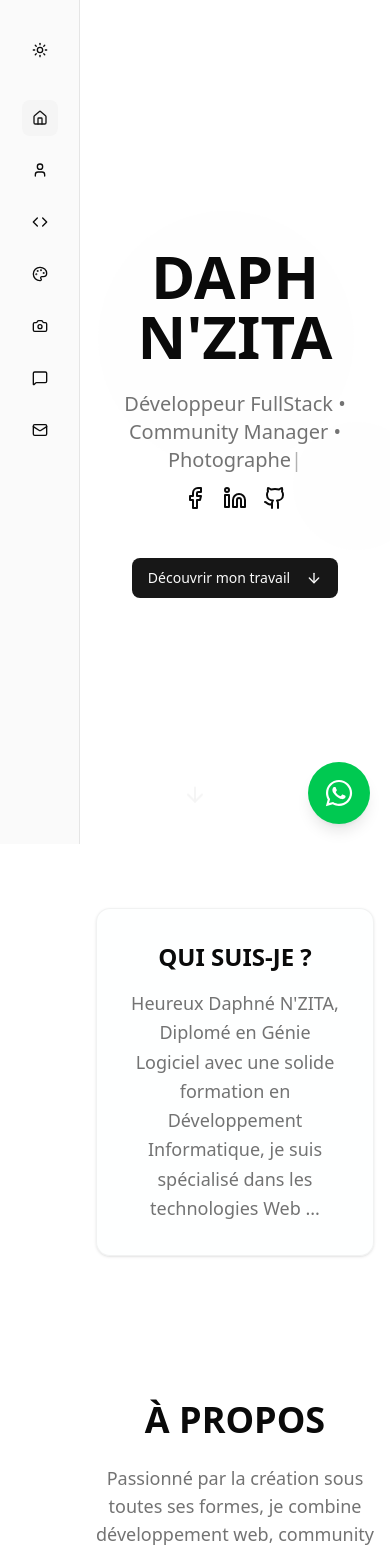
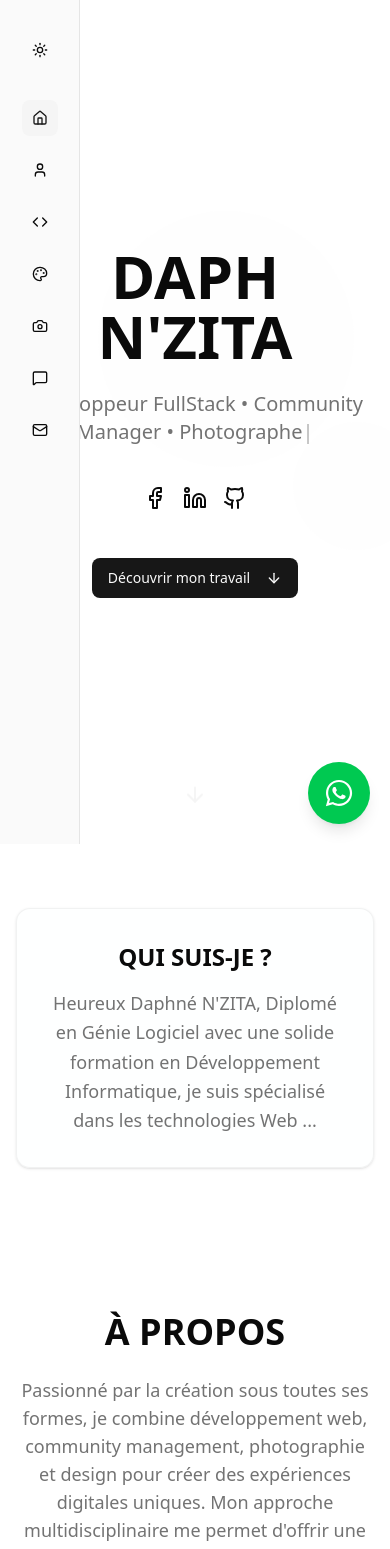
Before and after one commit to Dapheureux/HeureuxDaphneNzita, a Next.js app: page / in a window 390 px wide. Shown: the top 1549 px of the page. Built offline with nearby package versions, Linux system fonts and the light colour scheme.

Commit message:
11:08 19/02/26

```diff
--- a/components/about-section.tsx
+++ b/components/about-section.tsx
@@ -25,7 +25,7 @@ export function AboutSection() {
   ]
 
   return (
-    <section id="apropos" className="min-h-screen py-20 ml-20">
+    <section id="apropos" className="min-h-screen py-20 ml-0 md:ml-20">
       <div className="container mx-auto px-4">
         <div className="text-center mb-16 animate-fade-in-up">
           <h2 className="font-anton text-4xl md:text-6xl font-bold mb-6">À PROPOS</h2>
--- a/components/community-section.tsx
+++ b/components/community-section.tsx
@@ -39,7 +39,7 @@ export function CommunitySection() {
   ]
 
   return (
-    <section id="community" className="min-h-screen py-20 ml-20 bg-muted/30">
+    <section id="community" className="min-h-screen py-20 ml-0 md:ml-20 bg-muted/30">
       <div className="container mx-auto px-4">
         <div className="text-center mb-16 animate-fade-in-up">
           <h2 className="font-anton text-4xl md:text-6xl font-bold mb-6">COMMUNITY MANAGEMENT</h2>
--- a/components/contact-section.tsx
+++ b/components/contact-section.tsx
@@ -52,7 +52,7 @@ export function ContactSection() {
   ]
 
   return (
-    <section id="contact" className="min-h-screen py-20 ml-20">
+    <section id="contact" className="min-h-screen py-20 ml-0 md:ml-20">
       <div className="container mx-auto px-4">
         <div className="text-center mb-16 animate-fade-in-up">
           <h2 className="font-anton text-4xl md:text-6xl font-bold mb-6">CONTACT</h2>
--- a/components/design-section.tsx
+++ b/components/design-section.tsx
@@ -61,7 +61,7 @@ export function DesignSection() {
     activeFilter === "Tous" ? designs : designs.filter((design) => design.category === activeFilter)
 
   return (
-    <section id="design" className="min-h-screen py-20 ml-20">
+    <section id="design" className="min-h-screen py-20 ml-0 md:ml-20">
       <div className="container mx-auto px-4">
         <div className="text-center mb-16 animate-fade-in-up">
           <h2 className="font-anton text-4xl md:text-6xl font-bold mb-6">DESIGN</h2>
--- a/components/development-section.tsx
+++ b/components/development-section.tsx
@@ -95,7 +95,7 @@ export function DevelopmentSection() {
   }
 
   return (
-    <section id="developpement" className="min-h-screen py-20 ml-20 bg-muted/30">
+    <section id="developpement" className="min-h-screen py-20 ml-0 md:ml-20 bg-muted/30">
       <div className="container mx-auto px-4">
         <div className="text-center mb-16">
           <h2 className="font-anton text-4xl md:text-6xl font-bold mb-6">
--- a/components/hero-section.tsx
+++ b/components/hero-section.tsx
@@ -40,7 +40,7 @@ export function HeroSection() {
         />
       </div>
 
-      <div className="container mx-auto px-4 text-center relative z-10 ml-20">
+      <div className="container mx-auto px-4 text-center relative z-10 ml-0 md:ml-20">
         <div className="animate-fade-in-up">
           <h1 className="font-anton text-6xl md:text-8xl lg:text-9xl font-bold mb-6 glitch" data-text="DAPH N'ZITA">
             DAPH N&apos;ZITA
--- a/components/intro-section.tsx
+++ b/components/intro-section.tsx
@@ -4,7 +4,7 @@ import { Card } from "@/components/ui/card"
 
 export function IntroSection() {
   return (
-    <section className="py-16 ml-20">
+    <section className="py-16 ml-0 md:ml-20">
       <div className="container mx-auto px-4">
         <Card className="max-w-4xl mx-auto p-8 bg-card/50 backdrop-blur-sm border-border/50 hover-lift animate-fade-in-up">
           <div className="text-center">
--- a/components/photography-section.tsx
+++ b/components/photography-section.tsx
@@ -47,7 +47,7 @@ export function PhotographySection() {
   const filteredPhotos = activeFilter === "Tous" ? photos : photos.filter((photo) => photo.category === activeFilter)
 
   return (
-    <section id="photographie" className="min-h-screen py-20 ml-20">
+    <section id="photographie" className="min-h-screen py-20 ml-0 md:ml-20">
       <div className="container mx-auto px-4">
         <div className="text-center mb-16 animate-fade-in-up">
           <h2 className="font-anton text-4xl md:text-6xl font-bold mb-6">PHOTOGRAPHIE</h2>
```
